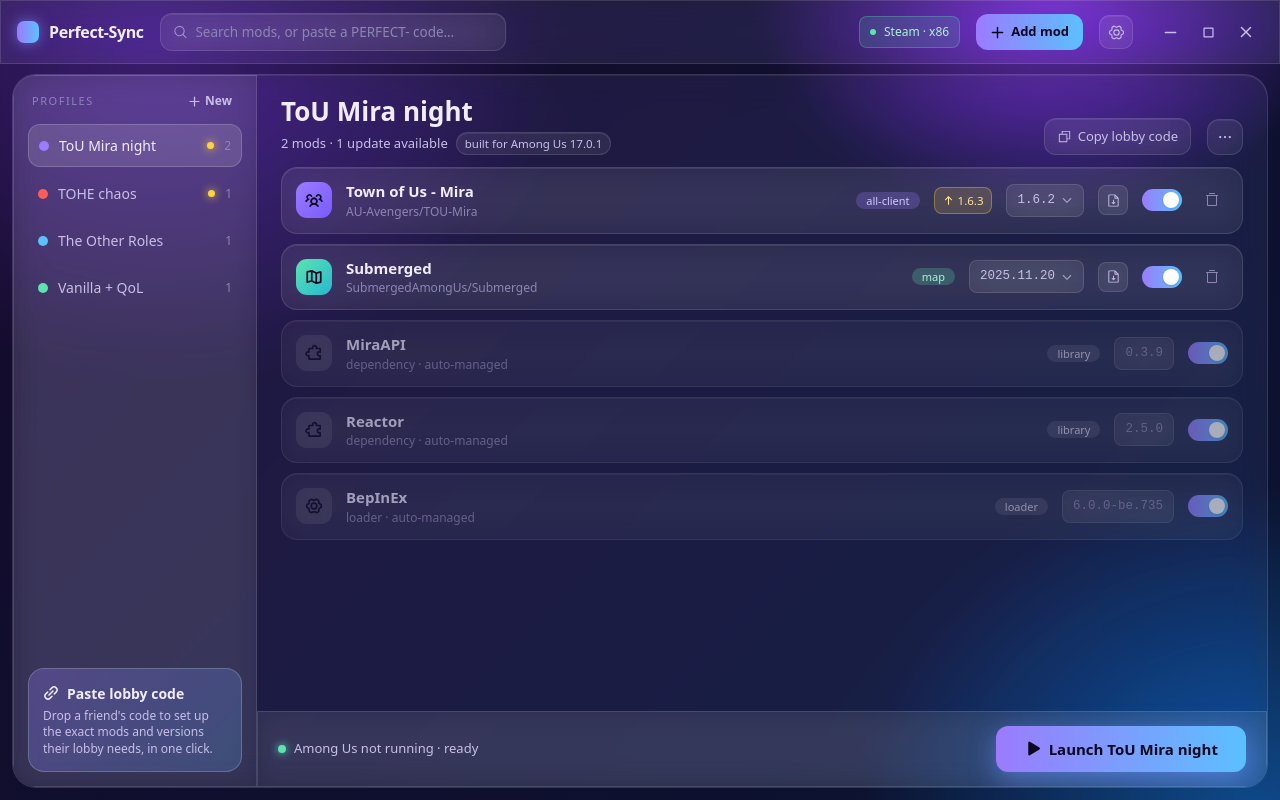
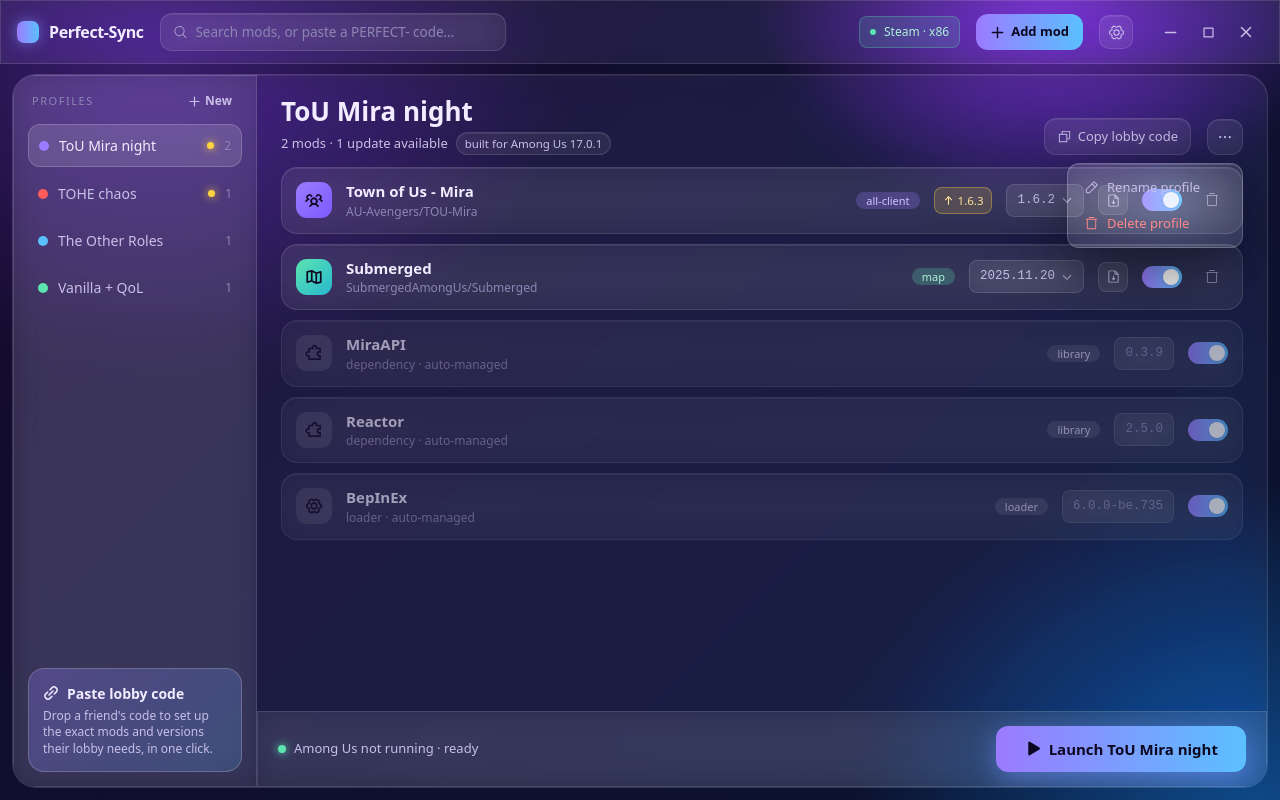
Before and after one commit to artriy/Perfect-Sync, a React (Vite) app: page / in a window 1280 px wide. Both pictures are taken after a click on the button 1225 px from the left and 137 px from the top of the page. Built offline with nearby package versions, Linux system fonts and the light colour scheme.

Commit message:
Scroll lobby modal with pinned actions (no cutoff); profile ... menu with rename + delete

```diff
--- a/src/App.tsx
+++ b/src/App.tsx
@@ -216,6 +216,37 @@
     }
   };
 
+  const renameProfile = async (name: string) => {
+    const updated = { ...active, name };
+    patchProfile(updated);
+    try {
+      await bridge.saveProfile(updated);
+    } catch (e) {
+      notify(String(e));
+    }
+  };
+
+  const deleteActiveProfile = async () => {
+    const id = active.id;
+    const name = active.name;
+    try {
+      await bridge.deleteProfile(id);
+    } catch (e) {
+      notify(String(e));
+    }
+    const left = profiles.filter((p) => p.id !== id);
+    if (left.length === 0) {
+      const starter: Profile = { id: "my-mods", name: "My mods", crewColor: CREW.violet, mods: [] };
+      await bridge.saveProfile(starter).catch(() => {});
+      setProfiles([starter]);
+      setActiveId(starter.id);
+    } else {
+      setProfiles(left);
+      setActiveId(left[0].id);
+    }
+    notify(`Deleted ${name}`);
+  };
+
   const openPicker = (modId: string) => {
     const m = active.mods.find((x) => x.packageId === modId);
     if (m) setPickerMod(m);
@@ -337,6 +368,8 @@
             onRemove={removeMod}
             onPickRelease={openPicker}
             onCopyCode={copyCode}
+            onRename={renameProfile}
+            onDelete={deleteActiveProfile}
             onLaunch={() => doLaunchProfile(active)}
             onAddMod={() => setAddOpen(true)}
           />
--- a/src/components/LobbyCodeModal.tsx
+++ b/src/components/LobbyCodeModal.tsx
@@ -94,7 +94,7 @@
             animate={{ opacity: 1, scale: 1, y: 0 }}
             exit={reduce ? { opacity: 0 } : { opacity: 0, scale: 0.97, y: 8 }}
             transition={{ duration: 0.2, ease: [0.16, 1, 0.3, 1] }}
-            className="glass-strong relative w-[560px] max-w-full rounded-3xl p-6"
+            className="glass-strong relative flex max-h-[90vh] w-[560px] max-w-full flex-col rounded-3xl p-6"
           >
             <button
               type="button"
@@ -112,7 +112,7 @@
                 : "Decoded from a shared code. Here is precisely what will change."}
             </p>
 
-            <div className="mt-4">
+            <div className="mt-4 flex min-h-0 flex-1 flex-col">
               {mode === "input" ? (
                 <InputStep code={code} setCode={setCode} onDecode={decode} />
               ) : (
@@ -174,7 +174,8 @@
   onApply: (launch: boolean) => void;
 }) {
   return (
-    <>
+    <div className="flex min-h-0 flex-1 flex-col">
+      <div className="scroll-region -mr-2 min-h-0 flex-1 overflow-y-auto pr-2">
       <div className="glass mb-4 flex items-center gap-2 rounded-xl px-3 py-2.5 font-mono text-[12.5px] text-[#bfe0ff]">
         <LinkSimple size={14} />
         <span className="truncate">PERFECT-eyJ2IjoxLCJtb2RzIjpb…</span>
@@ -214,8 +215,9 @@
       <p className="mt-2 px-1 text-[12.5px] text-ink-faint">
         Built for Among Us 17.0.1 (reference only; the app won't change your game version).
       </p>
+      </div>
 
-      <div className="mt-5 flex justify-end gap-2.5">
+      <div className="mt-4 flex justify-end gap-2.5 border-t border-white/10 pt-4">
         <button
           type="button"
           onClick={() => onApply(false)}
@@ -234,7 +236,7 @@
           <Play size={15} weight="fill" /> Apply &amp; Launch
         </button>
       </div>
-    </>
+    </div>
   );
 }
 
--- a/src/components/MainPanel.tsx
+++ b/src/components/MainPanel.tsx
@@ -1,5 +1,6 @@
-import { motion, useReducedMotion } from "motion/react";
-import { Copy, DotsThree, PlusCircle, Stack } from "@phosphor-icons/react";
+import { useEffect, useRef, useState } from "react";
+import { AnimatePresence, motion, useReducedMotion } from "motion/react";
+import { Copy, DotsThree, PencilSimple, PlusCircle, Stack, TrashSimple } from "@phosphor-icons/react";
 import { ModRow } from "./ModRow";
 import { LaunchBar } from "./LaunchBar";
 import type { GameStatus, Profile } from "../lib/types";
@@ -13,6 +14,8 @@
   onRemove: (modId: string) => void;
   onPickRelease: (modId: string) => void;
   onCopyCode: () => void;
+  onRename: (name: string) => void;
+  onDelete: () => void;
   onLaunch: () => void;
   onAddMod: () => void;
 }
@@ -23,11 +26,51 @@
   const userMods = profile.mods.filter((m) => !m.managed);
   const updates = userMods.filter((m) => m.update).length;
 
+  const [menuOpen, setMenuOpen] = useState(false);
+  const [renaming, setRenaming] = useState(false);
+  const [draft, setDraft] = useState(profile.name);
+  const menuRef = useRef<HTMLDivElement>(null);
+
+  useEffect(() => {
+    setRenaming(false);
+    setMenuOpen(false);
+  }, [profile.id]);
+
+  useEffect(() => {
+    if (!menuOpen) return;
+    const onDoc = (e: MouseEvent) => {
+      if (menuRef.current && !menuRef.current.contains(e.target as Node)) setMenuOpen(false);
+    };
+    document.addEventListener("mousedown", onDoc);
+    return () => document.removeEventListener("mousedown", onDoc);
+  }, [menuOpen]);
+
+  const commitRename = () => {
+    const name = draft.trim();
+    setRenaming(false);
+    if (name && name !== profile.name) props.onRename(name);
+  };
+
   return (
     <section className="flex min-w-0 flex-1 flex-col">
       <div className="flex items-end gap-4 px-6 pt-5 pb-3">
         <div className="min-w-0">
+          {renaming ? (
+            <input
+              value={draft}
+              autoFocus
+              onChange={(e) => setDraft(e.target.value)}
+              onKeyDown={(e) => {
+                if (e.key === "Enter") commitRename();
+                if (e.key === "Escape") setRenaming(false);
+              }}
+              onBlur={commitRename}
+              aria-label="Profile name"
+              className="glass w-full rounded-lg px-2 py-1 text-[24px] font-semibold text-ink focus:outline-none"
+            />
+          ) : (
             <h1 className="truncate text-[26px] leading-tight font-semibold text-ink">{profile.name}</h1>
+          )}
           <div className="mt-1 flex items-center gap-2 text-[13px] text-ink-dim">
             <span>
               {userMods.length} mods
@@ -50,13 +93,49 @@
         >
           <Copy size={15} /> Copy lobby code
         </button>
+        <div className="relative" ref={menuRef}>
           <button
             type="button"
             aria-label="More profile actions"
+            onClick={() => setMenuOpen((o) => !o)}
             className="ring-focus glass grid h-9 w-9 place-items-center rounded-xl text-ink-dim transition-colors hover:text-ink"
           >
             <DotsThree size={18} weight="bold" />
           </button>
+          <AnimatePresence>
+            {menuOpen && (
+              <motion.div
+                initial={reduce ? false : { opacity: 0, y: -6, scale: 0.98 }}
+                animate={{ opacity: 1, y: 0, scale: 1 }}
+                exit={reduce ? { opacity: 0 } : { opacity: 0, y: -6, scale: 0.98 }}
+                transition={{ duration: 0.14, ease: [0.16, 1, 0.3, 1] }}
+                className="glass-strong absolute right-0 z-30 mt-2 w-44 origin-top-right rounded-xl p-1.5"
+              >
+                <button
+                  type="button"
+                  onClick={() => {
+                    setMenuOpen(false);
+                    setDraft(profile.name);
+                    setRenaming(true);
+                  }}
+                  className="ring-focus flex w-full items-center gap-2 rounded-lg px-2.5 py-2 text-left text-[13px] text-ink-dim hover:bg-white/10 hover:text-ink"
+                >
+                  <PencilSimple size={15} /> Rename profile
+                </button>
+                <button
+                  type="button"
+                  onClick={() => {
+                    setMenuOpen(false);
+                    props.onDelete();
+                  }}
+                  className="ring-focus flex w-full items-center gap-2 rounded-lg px-2.5 py-2 text-left text-[13px] text-[#ff8a8a] hover:bg-[rgba(226,59,59,0.15)]"
+                >
+                  <TrashSimple size={15} /> Delete profile
+                </button>
+              </motion.div>
+            )}
+          </AnimatePresence>
+        </div>
       </div>
 
       <motion.div
```
Lines whose indentation alone changed are shown as unchanged.
